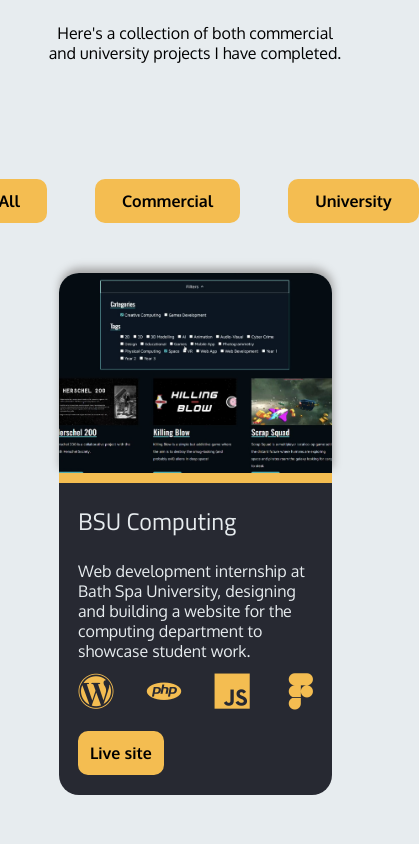
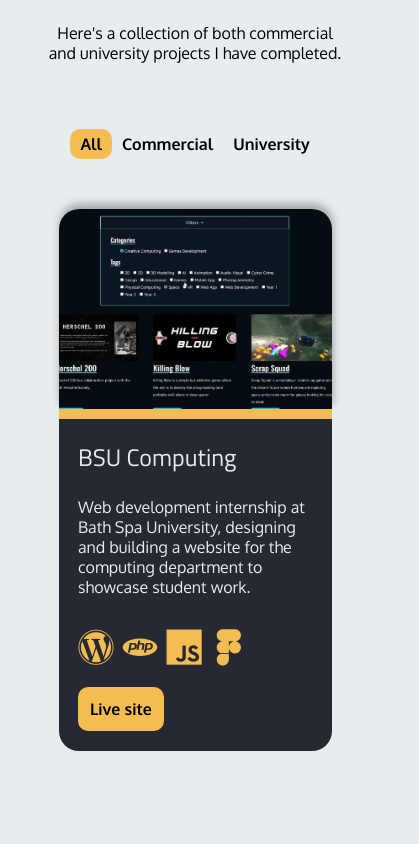
Before and after one commit to JStone1/Portfolio-Site, a React (Vite) app: page /projects in a window 390 px wide. Shown: the part 960-1804 px from the top of the page, 419 px wide, since content can reach past the window. Built offline with nearby package versions, Linux system fonts and the light colour scheme.

Commit message:
Styled filter and mobile nav

```diff
--- a/src/components/ContactCTA/ContactCTA.tsx
+++ b/src/components/ContactCTA/ContactCTA.tsx
@@ -9,6 +9,10 @@
 }
 
 function ContactCTA({ title, prompt, link, desc }: Props) {
+  const scrollToTop = () => {
+    window.scroll({ top: 0, left: 0, behavior: "smooth" });
+  };
+
   if (desc) {
     return (
       <div className="cta-container col-layout">
@@ -43,7 +47,12 @@
     <>
       <div className="cta-container">
         <h3>{title}</h3>
-        <NavLink to={"/" + link}>
+        <NavLink
+          to={"/" + link}
+          onClick={() => {
+            scrollToTop();
+          }}
+        >
           <button>{prompt}</button>
         </NavLink>
       </div>
--- a/src/components/Nav/Nav.scss
+++ b/src/components/Nav/Nav.scss
@@ -30,8 +30,23 @@
   bottom: 0;
   left: 0;
   right: 0;
+  transition: 1s;
+  z-index: 2;
+  text-decoration: none;
+  a {
+    text-decoration: none;
+  }
+}
 
-  transition: 1s;
+.mobile-nav-details {
+  @include centerContent(column, center);
+  margin-bottom: 30px;
+  h2 {
+    margin-left: 0;
+  }
+  i {
+    font-size: 38px;
+  }
 }
 
 .hamburger-container {
--- a/src/components/Nav/Nav.tsx
+++ b/src/components/Nav/Nav.tsx
@@ -14,29 +14,51 @@
     hamburger?.classList.toggle("fixed");
   }
 
+  const scrollToTop = () => {
+    window.scroll({ top: 0, left: 0, behavior: "smooth" });
+  };
+
   return (
     <>
       <nav>
         <div className="mobile-nav-item-container hidden">
-          <p>STYLE ME</p>
-          <NavLink to="/">
+          <div className="mobile-nav-details">
+            <h2>John Stone</h2>
+            <div className="cta-image-container">
+              <a
+                target="blank"
+                className="cta-image"
+                href="https://github.com/JStone1"
+              >
+                <i className={"devicon-github-plain language-icon"}></i>
+              </a>
+              <a
+                target="blank"
+                className="cta-image"
+                href="https://www.linkedin.com/in/john-stone-50065618b"
+              >
+                <i className="devicon-linkedin-plain language-icon"></i>
+              </a>
+            </div>
+          </div>
+          <NavLink onClick={() => scrollToTop()} to="/">
             <li>About</li>
           </NavLink>
-          <NavLink to="/projects">
+          <NavLink onClick={() => scrollToTop()} to="/projects">
             <li>Projects</li>
           </NavLink>
-          <NavLink to="/contact">
+          <NavLink onClick={() => scrollToTop()} to="/contact">
             <li>Contact</li>
           </NavLink>
         </div>
         <div className="nav-item-container">
-          <NavLink to="/">
+          <NavLink onClick={() => scrollToTop()} to="/">
             <li>About</li>
           </NavLink>
-          <NavLink to="/projects">
+          <NavLink onClick={() => scrollToTop()} to="/projects">
             <li>Projects</li>
           </NavLink>
-          <NavLink to="/contact">
+          <NavLink onClick={() => scrollToTop()} to="/contact">
             <li>Contact</li>
           </NavLink>
         </div>
--- a/src/components/ProjectContainer/ProjectContainer.scss
+++ b/src/components/ProjectContainer/ProjectContainer.scss
@@ -9,9 +9,9 @@
   grid-template-columns: repeat(3, 1fr);
   align-items: center;
   justify-items: center;
-  gap: 12em 0;
+  gap: 6em 0;
   padding: 20px 50px;
-  margin-top: 100px;
+  margin-top: 50px;
   @include breakpoint(0px, 1440px) {
     grid-template-columns: repeat(2, 1fr);
     padding: 0;
@@ -28,5 +28,11 @@
   justify-content: center;
   align-items: center;
   gap: 3em;
-  margin-top: 100px;
+  margin-top: 50px;
+  @include breakpoint(0px, 425px) {
+    gap: 0em;
+    button {
+      padding: 5px 10px;
+    }
+  }
 }
--- a/src/components/ProjectContainer/ProjectContainer.tsx
+++ b/src/components/ProjectContainer/ProjectContainer.tsx
@@ -147,9 +147,36 @@
   return (
     <>
       <div className="filter-button-container">
-        <button onClick={() => setCategory("All")}>All</button>
-        <button onClick={() => setCategory("Commercial")}>Commercial</button>
-        <button onClick={() => setCategory("University")}>University</button>
+        <button
+          className={
+            category === "All" ? "category-active" : "" + "category-button"
+          }
+          onClick={() => setCategory("All")}
+        >
+          All
+        </button>
+        <button
+          className={
+            category === "Commercial"
+              ? "category-active"
+              : "" + "category-button"
+          }
+          onClick={() => {
+            setCategory("Commercial");
+          }}
+        >
+          Commercial
+        </button>
+        <button
+          className={
+            category === "University"
+              ? "category-active"
+              : "" + "category-button"
+          }
+          onClick={() => setCategory("University")}
+        >
+          University
+        </button>
       </div>
       {displayProjects()}
     </>
--- a/src/components/ProjectEntry/ProjectEntry.scss
+++ b/src/components/ProjectEntry/ProjectEntry.scss
@@ -74,6 +74,10 @@
     //   font-size: 36px;
     // }
   }
+  @include breakpoint(0px, 425px) {
+    margin: 20px 0px 20px 0px;
+    gap: 8px;
+  }
 }
 
 .project-buttons {
--- a/src/components/SectionTitle/SectionTitle.scss
+++ b/src/components/SectionTitle/SectionTitle.scss
@@ -4,7 +4,7 @@
   @include centerContent(column, center);
   text-align: center;
   width: 100%;
-  margin: 300px auto 0px auto;
+  margin: 250px auto 0px auto;
   p {
     width: 40%;
   }
@@ -12,6 +12,8 @@
     font-weight: 700;
   }
   @include breakpoint(0px, 1024px) {
+    margin: 300px auto 0px auto;
+
     p {
       width: 75%;
     }
--- a/src/styles/_mixins.scss
+++ b/src/styles/_mixins.scss
@@ -33,6 +33,8 @@
     cursor: pointer;
     &:hover {
       text-decoration: underline;
+      text-decoration-thickness: 3px;
+      text-underline-offset: 0.5em;
     }
   }
   a {
@@ -98,4 +100,21 @@
   .project-card {
     border-top-color: $accent;
   }
+
+  .category-button {
+    background-color: transparent;
+    border: transparent;
+    &:hover {
+      background-color: $accent;
+      color: $primary-colour;
+    }
+  }
+  .category-active {
+    background-color: $accent;
+    border: transparent;
+    &:hover {
+      background-color: $accent;
+      color: $primary-colour;
+    }
+  }
 }
```
